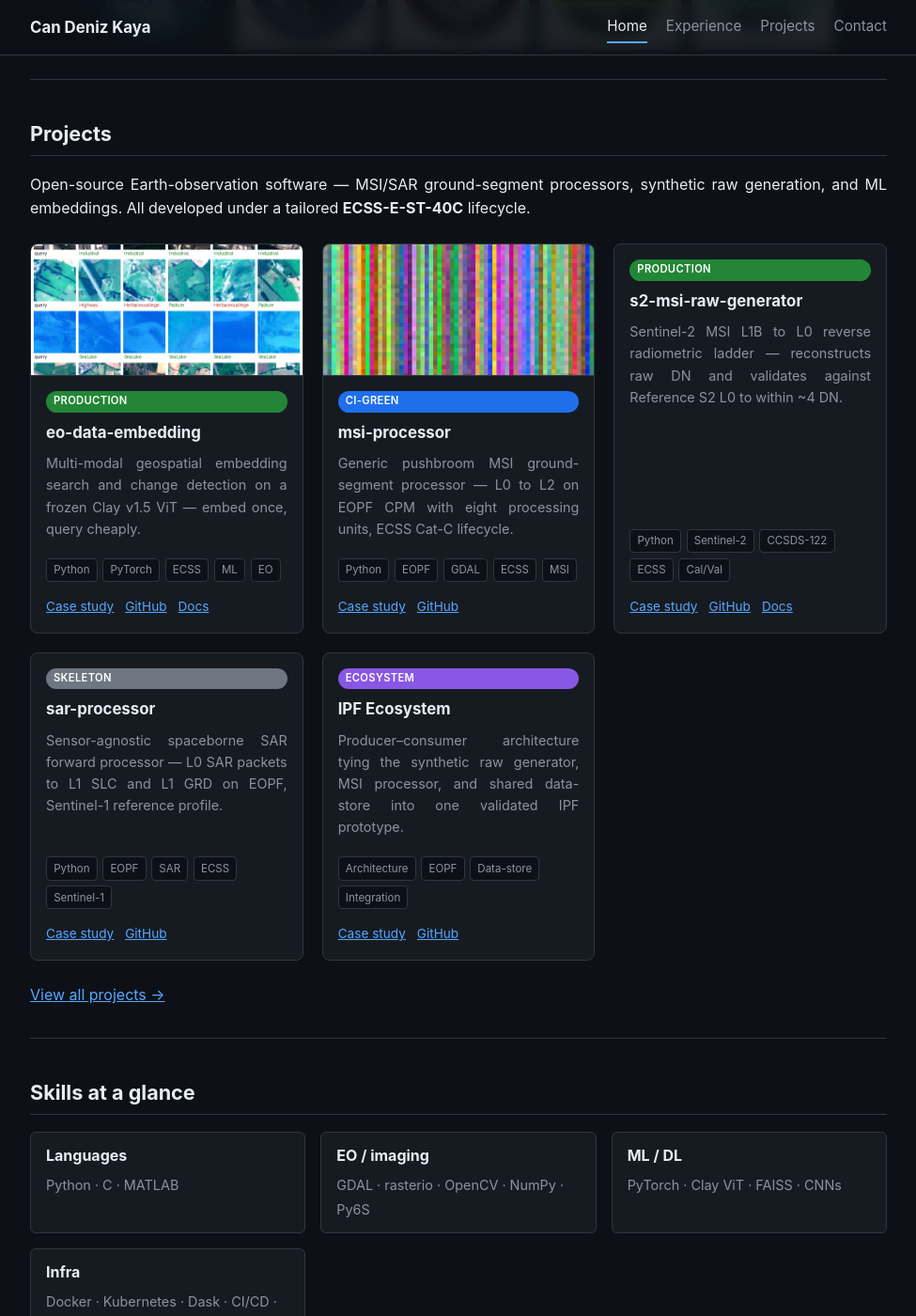
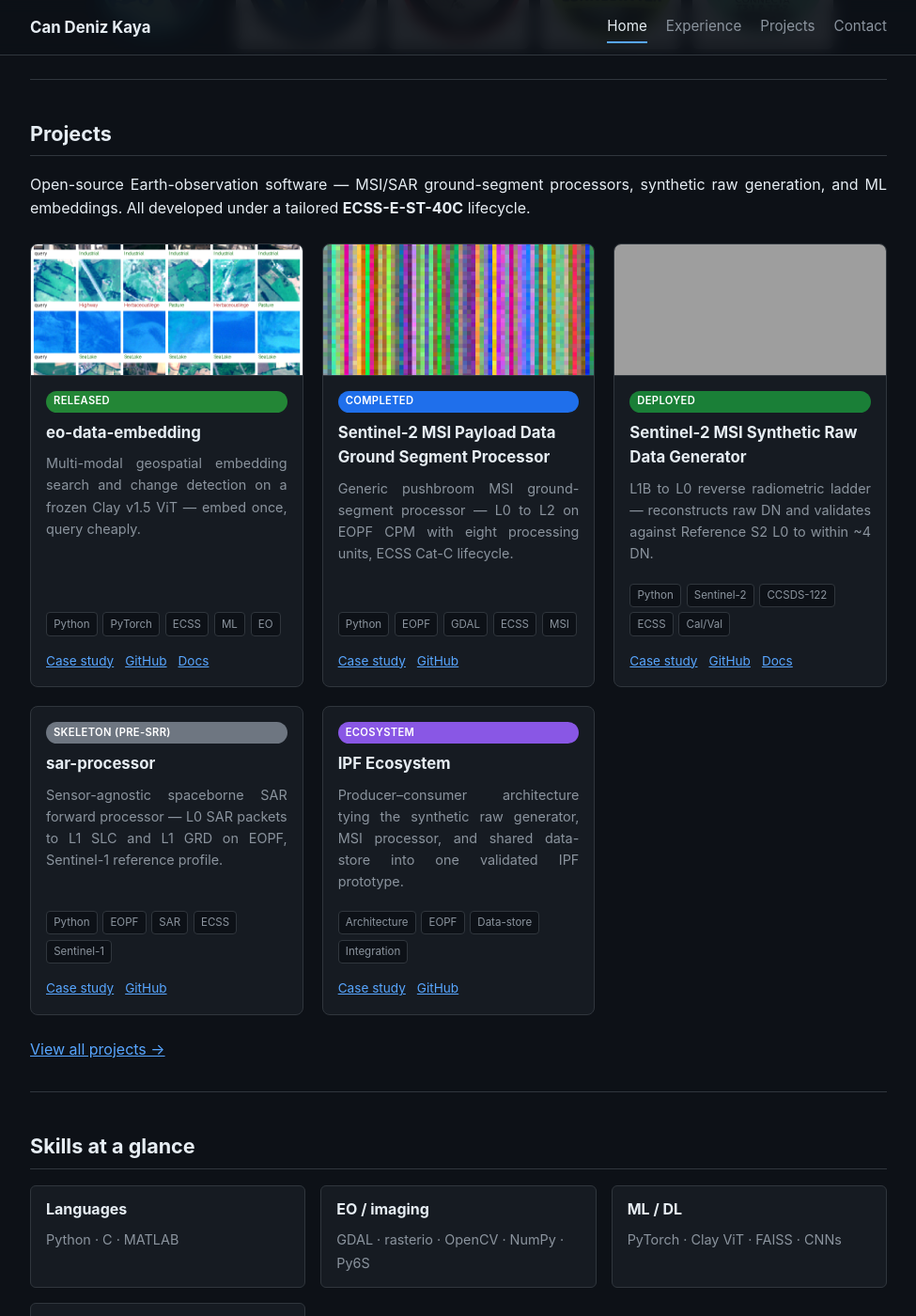
Before and after one commit to AstroCan17/AstroCan17, a Jekyll site: the page built from docs/index.md, in a window 1280 px wide and 1400 px high, scrolled down 763 px. Shown: the whole window at 94% size, without its empty margins (152-1127 px from the left). Built offline with Jekyll 4.4.1, drawn with Linux system fonts in a browser that asks for light colours; grey boxes are pictures that could not be loaded.

Commit message:
Sync project cards in projects.yml with case study titles and statuses.
Add badge styles for Released, Completed, and Deployed; fix s2 image path.

Co-authored-by: Cursor <cursoragent@cursor.com>

```diff
--- a/docs/_data/projects.yml
+++ b/docs/_data/projects.yml
@@ -1,8 +1,8 @@
 - slug: eo-data-embedding
   title: eo-data-embedding
   pitch: Multi-modal geospatial embedding search and change detection on a frozen Clay v1.5 ViT — embed once, query cheaply.
-  status: Production
-  status_class: production
+  status: Released
+  status_class: released
   tags: [Python, PyTorch, ECSS, ML, EO]
   repo: https://github.com/AstroCan17/eo-data-embedding
   docs: https://astrocan17.github.io/eo-data-embedding/
@@ -10,10 +10,10 @@
   featured: true
 
 - slug: msi-processor
-  title: msi-processor
+  title: Sentinel-2 MSI Payload Data Ground Segment Processor
   pitch: Generic pushbroom MSI ground-segment processor — L0 to L2 on EOPF CPM with eight processing units, ECSS Cat-C lifecycle.
-  status: CI-green
-  status_class: ci-green
+  status: Completed
+  status_class: completed
   tags: [Python, EOPF, GDAL, ECSS, MSI]
   repo: https://github.com/AstroCan17/msi-processor
   docs: null
@@ -21,20 +21,20 @@
   featured: true
 
 - slug: s2-msi-raw-generator
-  title: s2-msi-raw-generator
-  pitch: Sentinel-2 MSI L1B to L0 reverse radiometric ladder — reconstructs raw DN and validates against Reference S2 L0 to within ~4 DN.
-  status: Production
-  status_class: production
+  title: Sentinel-2 MSI Synthetic Raw Data Generator
+  pitch: L1B to L0 reverse radiometric ladder — reconstructs raw DN and validates against Reference S2 L0 to within ~4 DN.
+  status: Deployed
+  status_class: deployed
   tags: [Python, Sentinel-2, CCSDS-122, ECSS, Cal/Val]
   repo: https://github.com/AstroCan17/s2-msi-raw-generator
   docs: https://astrocan17.github.io/s2-msi-raw-generator/
-  image: null
+  image: assets/projects/reverse_l1b_allbands.png
   featured: true
 
 - slug: sar-processor
   title: sar-processor
   pitch: Sensor-agnostic spaceborne SAR forward processor — L0 SAR packets to L1 SLC and L1 GRD on EOPF, Sentinel-1 reference profile.
-  status: Skeleton
+  status: Skeleton (pre-SRR)
   status_class: skeleton
   tags: [Python, EOPF, SAR, ECSS, Sentinel-1]
   repo: https://github.com/AstroCan17/sar-processor
--- a/docs/_layouts/default.html
+++ b/docs/_layouts/default.html
@@ -243,6 +243,9 @@
       margin-bottom: 0.5rem;
     }
     .status-production { background: #238636; color: #fff; }
+    .status-released { background: #238636; color: #fff; }
+    .status-deployed { background: #1a7f37; color: #fff; }
+    .status-completed { background: #1f6feb; color: #fff; }
     .status-ci-green { background: #1f6feb; color: #fff; }
     .status-skeleton { background: #6e7681; color: #fff; }
     .status-ecosystem { background: #8957e5; color: #fff; }
```
Also changed, not shown: docs/projects/s2-msi-raw-generator.md (+1 -1 lines).
